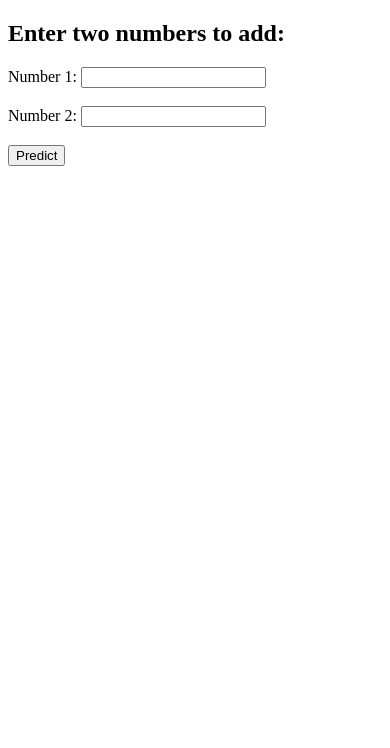
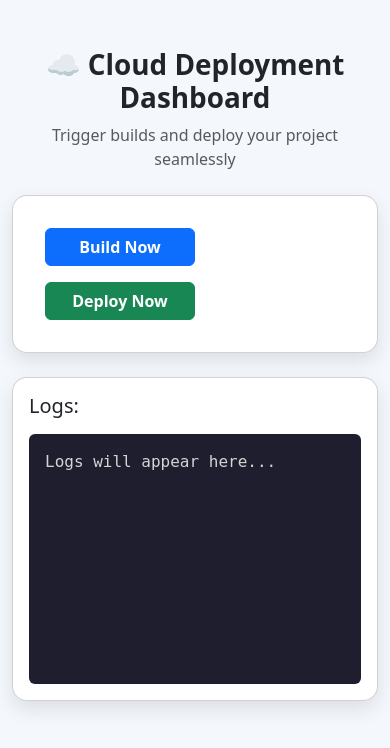
Before and after one commit to GVLNeha6/Pipelining_pythonApp, a Flask app: page / in a window 390 px wide. Shown: the top 748 px of the page. Run offline with Flask 3, Linux system fonts and the light colour scheme.

Commit message:
Updated project to Cloud Deployment dashboard

```diff
--- a/app.py
+++ b/app.py
@@ -1,23 +1,40 @@
 from flask import Flask, request, render_template
-from model import train_model
-import numpy as np
+import subprocess
+import os
 
 app = Flask(__name__)
-model = train_model()
 
-@app.route('/', methods=['GET', 'POST'])
+def run_command(cmd):
+    """
+    Run a shell/batch command and return its output.
+    """
+    try:
+        result = subprocess.run(cmd, shell=True, capture_output=True, text=True)
+        return result.stdout + result.stderr
+    except Exception as e:
+        return str(e)
+
+# Home route to render dashboard
+@app.route('/', methods=['GET'])
 def home():
-    result = None
-    if request.method == 'POST':
-        try:
-            num1 = float(request.form['num1'])
-            num2 = float(request.form['num2'])
-            input_data = np.array([[num1, num2]])
-            prediction = model.predict(input_data, verbose=0)
-            result = f"Predicted Sum: {prediction[0][0]:.2f}"
-        except:
-            result = "Invalid input. Please enter valid numbers."
-    return render_template('index.html', result=result)
+    return render_template('index.html')
 
+# Build route
+@app.route('/build', methods=['POST'])
+def build():
+    # Call build script
+    script_path = os.path.join(os.getcwd(), "build.bat")  # Windows batch file
+    output = run_command(script_path)
+    return output
+
+# Deploy route
+@app.route('/deploy', methods=['POST'])
+def deploy():
+    # Call deploy script
+    script_path = os.path.join(os.getcwd(), "deploy.bat")  # Windows batch file
+    output = run_command(script_path)
+    return output
+
+# Run Flask app
 if __name__ == '__main__':
     app.run(debug=True)
--- a/data.csv
+++ /dev/null
@@ -1,24 +0,0 @@
-Feature1,Feature2,Output
-0,0,0
-1,1,2
-2,2,4
-3,3,6
-4,4,8
-5,5,10
-6,6,12
-7,7,14
-8,8,16
-9,9,18
-10,10,20
-1,2,3
-2,3,5
-3,4,7
-4,5,9
-5,6,11
-6,7,13
-7,8,15
-8,9,17
-9,10,19
-10,5,15
-2,6,8
-3,7,10
--- a/requirements.txt
+++ b/requirements.txt
@@ -2,3 +2,4 @@ flask
 tensorflow
 pandas
 numpy
+requests==2.31.0
--- a/templates/index.html
+++ b/templates/index.html
@@ -1,18 +1,74 @@
 <!DOCTYPE html>
 <html>
 <head>
-    <title>Neural Network Web App</title>
+    <title>Cloud Deployment Dashboard</title>
+    <link href="https://cdn.jsdelivr.net/npm/bootstrap@5.3.1/dist/css/bootstrap.min.css" rel="stylesheet">
+    <style>
+        body {
+            background-color: #f4f7fc;
+        }
+        .card {
+            border-radius: 15px;
+            box-shadow: 0 8px 20px rgba(0,0,0,0.1);
+        }
+        #output {
+            background-color: #1e1e2f;
+            color: #d4d4d4;
+            font-family: monospace;
+        }
+        .btn-custom {
+            width: 150px;
+            font-weight: bold;
+        }
+    </style>
 </head>
 <body>
-    <h2>Enter two numbers to add:</h2>
-    <form method="POST">
-        Number 1: <input type="text" name="num1"><br><br>
-        Number 2: <input type="text" name="num2"><br><br>
-        <input type="submit" value="Predict">
-    </form>
 
-    {% if result %}
-        <h3>{{ result }}</h3>
-    {% endif %}
+<div class="container py-5">
+    <div class="text-center mb-4">
+        <h1 class="fw-bold">☁ Cloud Deployment Dashboard</h1>
+        <p class="text-muted">Trigger builds and deploy your project seamlessly</p>
+    </div>
+
+    <div class="row justify-content-center mb-4">
+        <div class="col-md-6">
+            <div class="card p-4 text-center">
+                <button id="buildBtn" class="btn btn-primary btn-custom m-2">Build Now</button>
+                <button id="deployBtn" class="btn btn-success btn-custom m-2">Deploy Now</button>
+            </div>
+        </div>
+    </div>
+
+    <div class="row justify-content-center">
+        <div class="col-md-8">
+            <div class="card p-3">
+                <h5 class="mb-3">Logs:</h5>
+                <div id="output" class="p-3 rounded" style="height:250px; overflow-y:auto;">
+                    Logs will appear here...
+                </div>
+            </div>
+        </div>
+    </div>
+</div>
+
+<script>
+    async function runAction(action) {
+        const output = document.getElementById('output');
+        output.innerHTML += `\n> Running ${action}...\n`;
+
+        try {
+            const res = await fetch(`/${action}`, { method: 'POST' });
+            const data = await res.text();
+            output.innerHTML += data + '\n';
+            output.scrollTop = output.scrollHeight; // auto-scroll
+        } catch (err) {
+            output.innerHTML += 'Error: ' + err + '\n';
+        }
+    }
+
+    document.getElementById('buildBtn').onclick = () => runAction('build');
+    document.getElementById('deployBtn').onclick = () => runAction('deploy');
+</script>
+
 </body>
 </html>
```
Also changed, not shown: model.py (deleted, +0 -19 lines), 2 other files.
